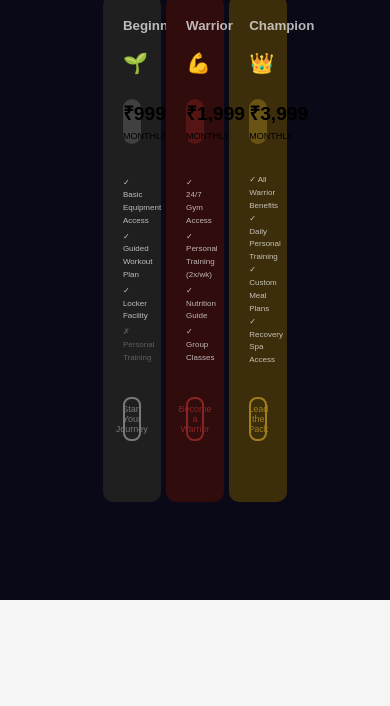
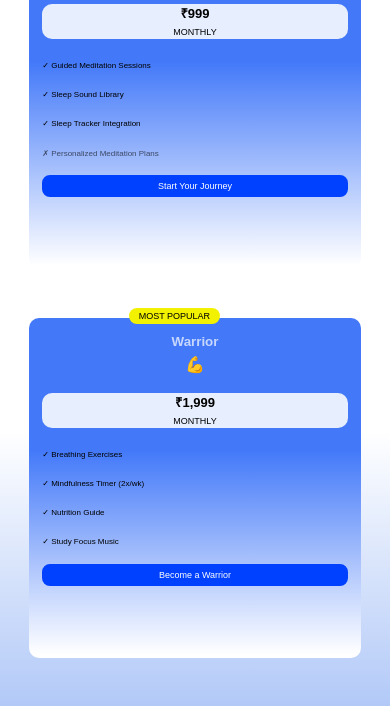
Before and after one commit to prajwalmcode-dev/TQxprojectDemo, a plain HTML site: page pricing-table/index.html in a window 390 px wide. Shown: the part 244-950 px from the top of the page. Before the commit the page ends 844 px from the top, so only its background shows below. Drawn offline with Linux system fonts and the light colour scheme.

Commit message:
added feat: pricing cards

```diff
--- a/pricing-table/challenge.css
+++ b/pricing-table/challenge.css
@@ -13,37 +13,33 @@ body {
 }
 
 .container {
-  /* Add your styles here */
   display: flex;
   justify-content: center;
   align-items: center;
   flex-direction: column;
   width: 100vw;
   height: 100vh;
-  background-color: #090917;
+  background: linear-gradient(to top, rgba(255, 255, 255, 0), rgba(255, 255, 255) 50%);
+  background-color: #427bed;
   gap: 6%;
 }
 
 .header {
-  /* Add your styles here */
   /* background-color: yellowgreen; */
   text-align: center;
 }
 
 h1 {
-  /* Add your styles here */
-  color: #ff6565;
+  color: #000000;
   font-size: x-large;
 }
 
 .subtitle {
-  /* Add your styles here */
-  color: #acacac;
+  color: #000000;
   font-size: xx-small;
 }
 
 .pricing-container {
-  /* Add your styles here */
   display: flex;
   justify-content: center;
   align-items: center;
@@ -54,22 +50,22 @@ h1 {
 }
 
 .pricing-card {
-  /* Add your styles here */
   border: none;
   padding: 20px;
   height: 100%;
-  background-color: #1f1f1f;
+  /* background-color: #1f1f1f; */
+  background: linear-gradient(to bottom, rgb(67, 121, 249) 39%, rgba(255, 255, 255) 99%);
   width: 33%;
   border-radius: 10px;
 }
 
 .pricing-card:hover {
-  /* Add your styles here */
+  box-shadow: 0px 0px 20px 1px rgba(4, 0, 22, 0.701);
+  padding: 19px;
 }
 
 .card-header,
 .price-block {
-  /* Add your styles here */
   text-align: center;
 }
 
@@ -80,13 +76,11 @@ h1 {
 }
 
 .icon {
-  /* Add your styles here */
   font-size: 20px;
   margin-bottom: 10px;
 }
 
 .popular-tag {
-  /* Add your styles here */
   position: absolute;
   top: -3%;
   left: calc((100% - 132.6px) - 0.5*(100% - 132.6px));
@@ -94,65 +88,59 @@ h1 {
   border-radius: 10px;
   font-size: xx-small;
   padding: 1px 10px;
-  background-color: rgb(235, 191, 30);
+  background-color: rgb(241, 241, 0);
+  color: #000000;
 }
 
 .price-block {
-  /* Add your styles here */
   border: none;
   margin-bottom: 20px;
   margin-top: 20px;
-  background-color: #5d5d5d8a;
+  background-color: #ffffffdf;
   border-radius: 10px;
 }
 
 .price {
-  /* Add your styles here */
   font-size: larger;
   font-weight: bold;
 }
 
 .period {
-  /* Add your styles here */
   text-transform: uppercase;
   font-size: xx-small !important;
 }
 
 .features {
-  /* Add your styles here */
   list-style-type: none;
-  margin-bottom: 30px;
-  margin-top: 30px;
+  margin-bottom: 20px;
+  /* margin-bottom: 30px; */
+  /* margin-top: 30px; */
   height: 41.5%;
   display: flex;
   flex-direction: column;
   justify-content: space-evenly;
-  color: rgba(255, 255, 255, 0.7);
+  color: rgb(0, 0, 0);
   font-weight: 1;
   /* gap: 10px; */
 }
 
 .features li {
-  /* Add your styles here */
   font-size: 8px;
-
   /* opacity: 1; */
 }
 
 .features li.disabled {
-  /* Add your styles here */
-  opacity: 0.4;
+  opacity: 0.6;
 }
 
 .join-btn {
-  /* Add your styles here */
   display: flex;
   justify-content: center;
   align-items: center;
   /* margin: auto; */
-  background-color: transparent;
-  border: 2px solid #797979;
-  color: #797979;
+  background-color: #0040ff;
+  border: 2px solid #0040ff;
+  color: #ffffff;
   border-radius: 8px;
   padding: 5px 0;
   width: 100%;
@@ -160,44 +148,138 @@ h1 {
 }
 
 .join-btn:hover {
-  /* Add your styles here */
+  padding: 6px;
+  background-color: #002db4;
 }
 
 /* Custom Class Modifiers */
 .warrior {
-  /* Add your styles here */
   position: relative;
-  background-color: #300c0c;
 }
 
 .warrior .price-block {
-  background-color: #621919c4;
+  background-color: #ffffffdf;
 }
 
 .warrior .join-btn {
-  border: 2px solid #882424;
-  color: #882424;
+  border: 2px solid #0040ff;
+  color: #ffffff;
 }
 
-.champion {
-  /* Add your styles here */
-  background-color: #3c2e0a;
+.champion {}
+
+.champion .price-block {
+  background-color: #ffffffdf;
 }
 
-.champion .price-block {
-  background-color: #775e19c5;
+.champion .price {}
+
+.champion .join-btn {
+  border: 2px solid #0040ff;
+  color: #ffffff;
 }
 
-.champion .price {
-  /* Add your styles here */
+.champion .join-btn:hover {}
+
+
+@media screen and (max-width: 1300px) {
+  .pricing-container {
+    width: 65%;
+  }
+
+  .pricing-card {
+    width: 35%;
+    padding: 19px;
+    /* width: 33%; */
+  }
+
+  .pricing-card:hover {
+    padding: 18px;
+  }
 }
 
-.champion .join-btn {
-  /* Add your styles here */
-  border: 2px solid #a07e1e;
-  color: #a07e1e;
+@media screen and (max-width: 880px) {
+  .pricing-container {
+    width: 90%;
+  }
+
+  .price-block {
+    margin-bottom: 15px;
+    margin-top: 15px;
+  }
+
+  .pricing-card {
+    width: 35%;
+    padding: 15px;
+    /* width: 33%; */
+  }
+
+  .features {
+    margin-bottom: 36px;
+  }
+
+  .features li {
+    line-height: 15px;
+  }
+
+  .pricing-card:hover {
+    padding: 14px;
+  }
 }
 
-.champion .join-btn:hover {
-  /* Add your styles here */
+@media screen and (max-width: 550px) {
+  .container {
+    width: 100vw;
+    height: 160vh;
+    gap: 1%;
+  }
+
+  .pricing-container {
+    flex-direction: column;
+    width: 100%;
+    gap: 4%;
+    height: 90%;
+  }
+
+  .pricing-card {
+    height: 28%;
+    width: 85%;
+    padding: 13px;
+  }
+
+  .pricing-card:hover {
+    padding: 12px;
+  }
+
+  .card-header h2 {
+    font-size: smaller;
+    margin-bottom: 0;
+  }
+
+  .icon {
+    font-size: 16px;
+    margin-bottom: 0;
+  }
+
+  .price-block {
+    margin-bottom: 5px;
+    margin-bottom: 5px;
+  }
+
+  .price {
+    font-size: small;
+  }
+
+  .features {
+    margin-bottom: 0;
+    margin-top: 0;
+  }
+
+  .join-btn {
+    padding: 4px;
+  }
+
+  .join-btn:hover {
+    padding: 3px;
+  }
 }
--- a/pricing-table/index.html
+++ b/pricing-table/index.html
@@ -4,7 +4,7 @@
 <head>
   <meta charset="UTF-8" />
   <meta name="viewport" content="width=device-width, initial-scale=1.0" />
-  <title>Chai Aur Fitness - Membership</title>
+  <title>Calm - Pricings</title>
   <link rel="stylesheet" href="challenge.css" />
   <!-- <link rel="stylesheet" href="solution.css" /> -->
 </head>
@@ -12,9 +12,9 @@
 <body>
   <div class="container">
     <div class="header">
-      <img src="./assets/chaicodelogo.png" alt="Chai Aur Fitness Pricing Logo" height="30" width="30" />
-      <h1>Chai Aur Fitness</h1>
-      <p class="subtitle">Where Wellness Meets Strength</p>
+      <img src="./assets/your-logo.png" alt="Calm Logo" height="40" width="40" />
+      <h1>Calm</h1>
+      <p class="subtitle">Your Everyday Meditation Buddy</p>
     </div>
     <div class="pricing-container">
 
@@ -28,10 +28,10 @@
           <div class="period">monthly</div>
         </div>
         <ul class="features">
-          <li>✓ Basic Equipment Access</li>
-          <li>✓ Guided Workout Plan</li>
-          <li>✓ Locker Facility</li>
-          <li class="disabled">✗ Personal Training</li>
+          <li>✓ Guided Meditation Sessions</li>
+          <li>✓ Sleep Sound Library</li>
+          <li>✓ Sleep Tracker Integration</li>
+          <li class="disabled">✗ Personalized Meditation Plans</li>
         </ul>
         <button class="join-btn">Start Your Journey</button>
       </div>
@@ -47,10 +47,10 @@
           <div class="period">monthly</div>
         </div>
         <ul class="features">
-          <li>✓ 24/7 Gym Access</li>
-          <li>✓ Personal Training (2x/wk)</li>
+          <li>✓ Breathing Exercises</li>
+          <li>✓ Mindfulness Timer (2x/wk)</li>
           <li>✓ Nutrition Guide</li>
-          <li>✓ Group Classes</li>
+          <li>✓ Study Focus Music</li>
         </ul>
         <button class="join-btn">Become a Warrior</button>
       </div>
@@ -66,8 +66,8 @@
         </div>
         <ul class="features">
           <li>✓ All Warrior Benefits</li>
-          <li>✓ Daily Personal Training</li>
-          <li>✓ Custom Meal Plans</li>
+          <li>✓ Progress Tracking Dashboard</li>
+          <li>✓ Mindful Study Practices</li>
           <li>✓ Recovery Spa Access</li>
         </ul>
         <button class="join-btn">Lead the Pack</button>
```
Also changed, not shown: pricing-table/assets/your-logo.png (added).
